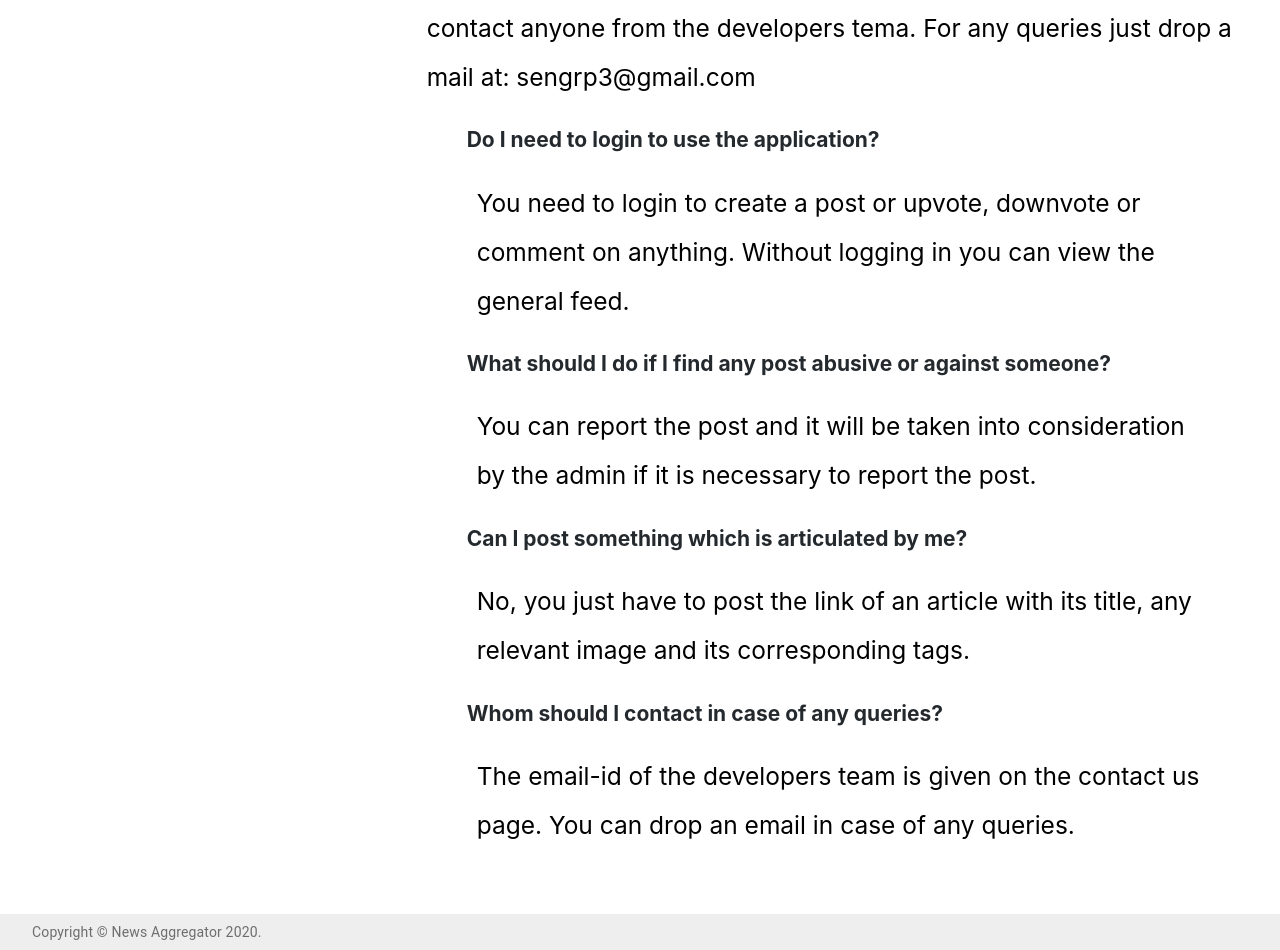
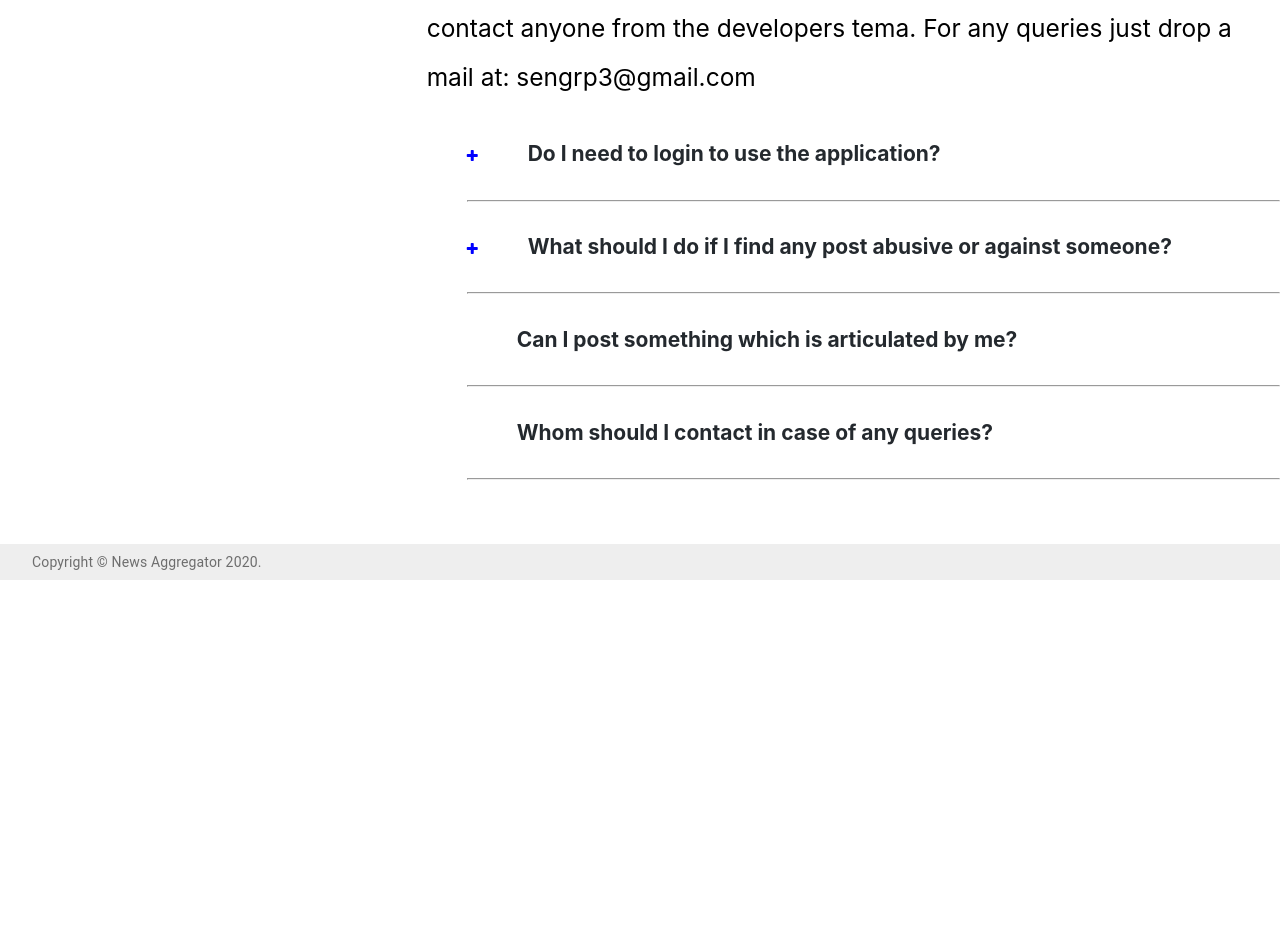
Before and after one commit to mann27/News24x7-Client, a React (Create React App) app: page /help/faq in a window 1280 px wide. Shown: the part 640-1590 px from the top of the page. After the commit the page ends 1220 px from the top, so only its background shows below. Built offline with nearby package versions, Linux system fonts and the light colour scheme.

Commit message:
finsihed faq questions required ui implementation

```diff
--- a/package.json
+++ b/package.json
@@ -23,7 +23,7 @@
     "react-toastify": "^5.5.0",
     "redux": "^4.0.5",
     "redux-thunk": "^2.3.0",
-    "styled-components": "^5.0.1",
+    "styled-components": "^5.2.0",
     "yup": "^0.28.1"
   },
   "scripts": {
--- a/public/index.html
+++ b/public/index.html
@@ -15,6 +15,7 @@
       user's mobile device or desktop. See https://developers.google.com/web/fundamentals/web-app-manifest/
     -->
     <link rel="manifest" href="%PUBLIC_URL%/manifest.json" />
+    <link href="https://maxcdn.bootstrapcdn.com/font-awesome/4.2.0/css/font-awesome.min.css" rel="stylesheet">
     <!--
       Notice the use of %PUBLIC_URL% in the tags above.
       It will be replaced with the URL of the `public` folder during the build.
--- a/src/components/HelpPage/Faqs/index.js
+++ b/src/components/HelpPage/Faqs/index.js
@@ -1,36 +1,89 @@
-import React, { Component } from 'react'
+import React,{useState,useCallback} from 'react'
 import '../help.css';
 import faqimg from './faq.png';
 
-export default class Faqs extends Component {
-    render() {
+const initialList=[
+    {
+        id:1,
+        question:"Do I need to login to use the application?",
+        answer:"You need to login to create a post or upvote, downvote or comment on anything. Without logging in you can view the general feed.",
+        isShow:false
+    },
+    {
+        id:2,
+        question:"What should I do if I find any post abusive or against someone?",
+        answer:"You can report the post and it will be taken into consideration by the admin if it is necessary to report the post.",
+        isShow:false
+    },
+    {
+        id:3,
+        question:"Can I post something which is articulated by me?",
+        answer:"No, you just have to post the link of an article with its title, any relevant image and its corresponding tags."
+    },
+    {
+        id:4,
+        question:"Whom should I contact in case of any queries?",
+        answer:"The email-id of the developers team is given on the contact us page. You can drop an email in case of any queries."
+    }
+
+]
+const  Faqs=() =>   {
+
+    const [data,setData] = useState(initialList);
+
+        const handleShowStatus=(id)=>{
+            setData(
+                data.map(item =>{
+                    if(item.id === id){
+                        return {...item, isShow:!item.isShow};
+                    }else{
+                        return item;
+                    }
+                })
+            );
+        };
+
         return (
             <div>
                 <h1 className="title-right">FAQs</h1>
                 <img className="faq-img" src={faqimg} alt=''></img>
-                <p>Stuck up somewhere? Need the help of our developers? Feel free to contact anyone from the developers tema. For any queries just drop a mail at:
-sengrp3@gmail.com </p>
+                <p>
+                    Stuck up somewhere? Need the help of our developers? Feel free to contact anyone from the developers tema. For any queries just drop a mail at:
+                    sengrp3@gmail.com
+                </p>
                 <div>
-                    <ul>
-                        <li className="list-faq">
-                            <h2 className="faq-que">Do I need to login to use the application?</h2>
-                            <p className="faq-ans">You need to login to create a post or upvote, downvote or comment on anything. Without logging in you can view the general feed.</p>
+                    <ul style={{listStyle:"none"}}>
+
+                        {data.map(item => (
+                            <li key={item.id} >
+                                {item.isShow == false?(<i
+                                    class="fa fa-plus"
+                                    aria-hidden="plus"
+                                    style={{color:"blue"}}
+                                    onClick={() =>handleShowStatus(item.id)}>
+                                </i>):""}
+                                {item.isShow == true?(<i
+                                    class="fa fa-minus"
+                                    aria-hidden="minus"
+                                    style={{color:"blue"}}
+                                    onClick={() =>handleShowStatus(item.id)}>
+                                </i>):""}
+                                <h2
+                                    style={{display:"inline-block",paddingLeft:"50px"}}
+                                    className="faq-que"
+                                    onClick={() =>handleShowStatus(item.id)}>
+                                    {item.question}
+                                </h2>
+                                {item.isShow == true ? (<p style={{paddingLeft:"50px"}} className="faq-ans">{item.answer}</p>): ""}
+                            <hr style={{wdith:"70%"}}/>
                         </li>
-                        <li className="list-faq">
-                            <h2 className="faq-que">What should I do if I find any post abusive or against someone?</h2>
-                            <p className="faq-ans"> You can report the post and it will be taken into consideration by the admin if it is necessary to report the post.</p>
-                        </li>
-                        <li className="list-faq">
-                            <h2 className="faq-que">Can I post something which is articulated by me?</h2>
-                            <p className="faq-ans">No, you just have to post the link of an article with its title, any relevant image and its corresponding tags.</p>
-                        </li>
-                        <li className="list-faq">
-                            <h2 className="faq-que">Whom should I contact in case of any queries?</h2>
-                            <p className="faq-ans"> The email-id of the developers team is given on the contact us page. You can drop an email in case of any queries.</p>
-                        </li>
+                        ))}
+
                     </ul>
                 </div>
             </div>
         )
-    }
 }
+
+
+export default Faqs;
--- /dev/null
+++ b/src/context/DarkModeContext.js
@@ -0,0 +1,3 @@
+import {createContext} from 'react';
+
+export const DarkModeContext=createContext(null);
```
Also changed, not shown: 1 other file (tests, documents, lock files or other folders).
